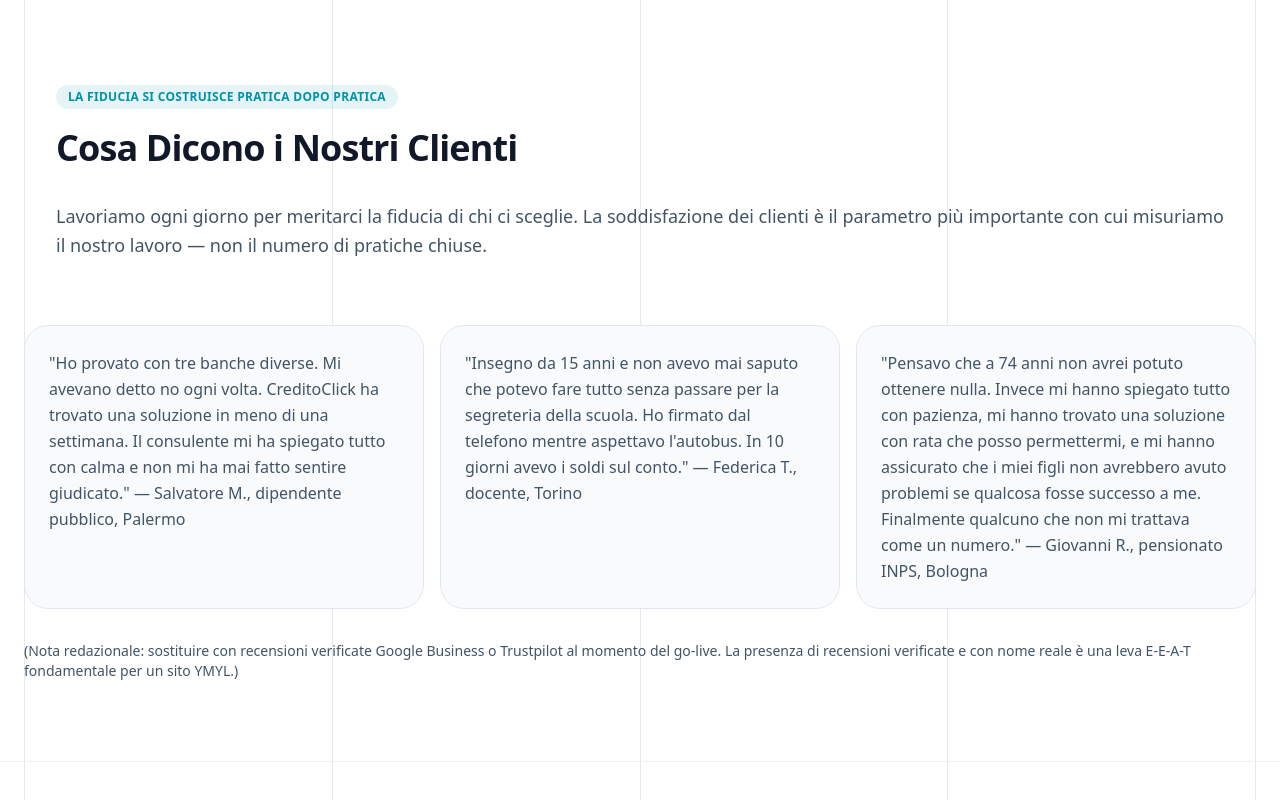
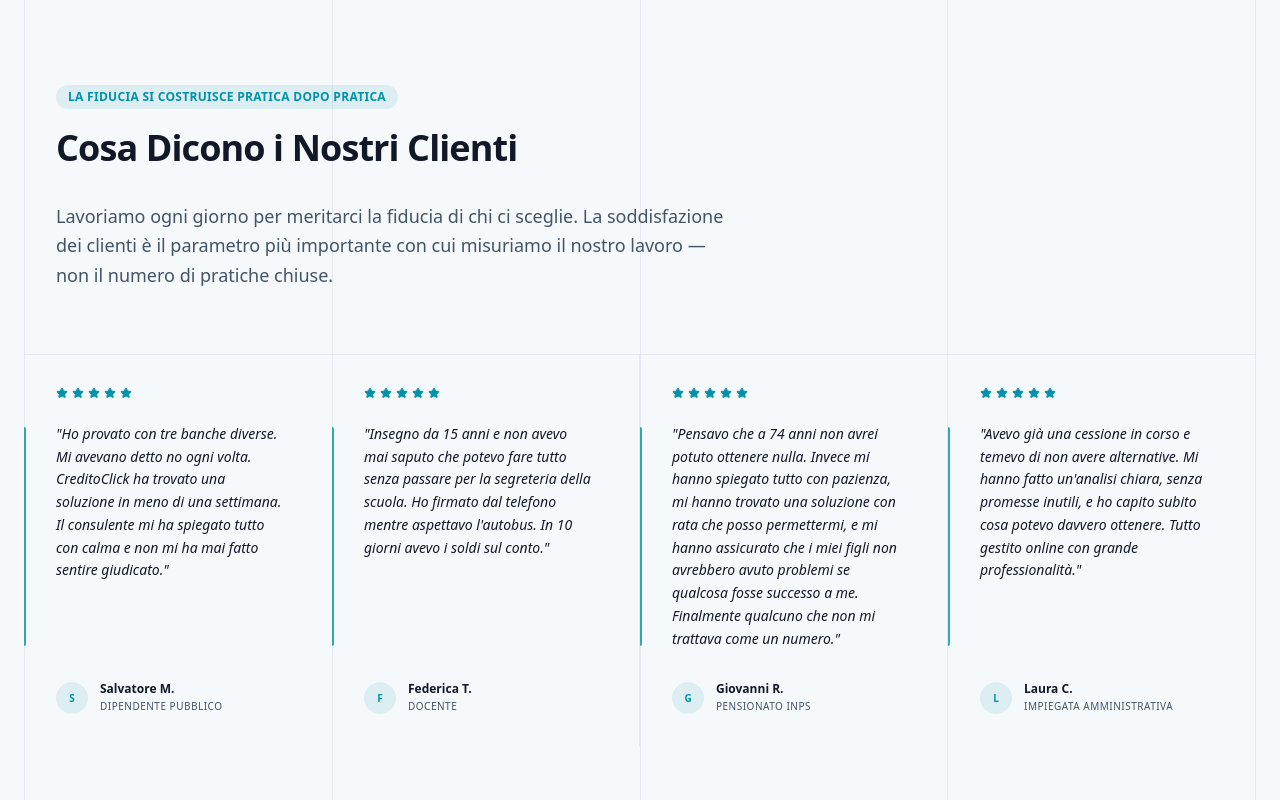
Before and after one commit to maddl-team/creditoclick, a Next.js app: page /chi-siamo in a window 1280 px wide. Shown: the part 10500-11300 px from the top of the page. Built offline with nearby package versions, Linux system fonts and the light colour scheme; no server answers.

Commit message:
fix chi siamo

```diff
--- a/src/components/about/ChiSiamoPageContent.tsx
+++ b/src/components/about/ChiSiamoPageContent.tsx
@@ -1,6 +1,6 @@
 "use client";
 
-import { ArrowRight, MessageCircle } from "lucide-react";
+import { ArrowRight, MessageCircle, Star } from "lucide-react";
 import { Badge } from "@/components/ui/Badge";
 import { CalloutSection } from "@/components/ui/CalloutSection";
 import { FaqSection } from "@/components/ui/FaqSection";
@@ -10,6 +10,7 @@
 import { FeatureListSection } from "@/components/products/sections/FeatureListSection";
 import { ComparisonTable } from "@/components/ui/ComparisonTable";
 import { ProductFinalCtaSection } from "@/components/products/sections/ProductFinalCtaSection";
+import { cn } from "@/lib/utils";
 import {
   CHI_SIAMO_COMPETENZE,
   CHI_SIAMO_CONFORMITA,
@@ -23,7 +24,6 @@
   CHI_SIAMO_RECENSIONI,
   CHI_SIAMO_STORIA,
   CHI_SIAMO_TEAM,
-  CHI_SIAMO_TRASPARENZA,
   CHI_SIAMO_VALORI,
 } from "@/content/chiSiamo";
 
@@ -188,33 +188,59 @@
         </div>
       </CalloutSection>
 
-      <Section className="bg-white border-t border-slate-200/60">
-        <div className="space-y-8">
-          <SectionIntro badge={CHI_SIAMO_RECENSIONI.title} title={CHI_SIAMO_RECENSIONI.sectionTitle} description={<p>{CHI_SIAMO_RECENSIONI.intro}</p>} />
-          <div className="grid grid-cols-1 lg:grid-cols-3 gap-4">
-            {CHI_SIAMO_RECENSIONI.cards.map((card) => (
-              <div key={card} className="rounded-2xl border border-slate-200 bg-slate-50 p-6 text-text-secondary leading-relaxed">
-                {card}
-              </div>
-            ))}
+      <Section className="bg-surface-subtle border-t border-slate-200/60">
+        <div className="grid grid-cols-1 lg:grid-cols-4 gap-0">
+          <div className="lg:col-span-4 p-6 md:p-8 mb-8">
+            <Badge variant="subtle" className="mb-4">{CHI_SIAMO_RECENSIONI.title}</Badge>
+            <h2 className="text-3xl md:text-4xl font-bold tracking-tight text-text-primary mb-8 leading-tight max-w-3xl">
+              {CHI_SIAMO_RECENSIONI.sectionTitle}
+            </h2>
+            <p className="text-lg text-text-secondary leading-relaxed max-w-2xl">{CHI_SIAMO_RECENSIONI.intro}</p>
           </div>
-          <p className="text-sm text-text-secondary">{CHI_SIAMO_RECENSIONI.note}</p>
+
+          <div className="lg:col-span-4 grid grid-cols-1 md:grid-cols-2 lg:grid-cols-4 gap-0 border-t border-slate-200/90">
+            {CHI_SIAMO_RECENSIONI.cards.map((card, i) => {
+              const [quotePart, authorPart = ""] = card.split(" — ");
+              const [author = "", role = ""] = authorPart.split(", ");
+              return (
+                <div
+                  key={card}
+                  className={cn(
+                    "flex flex-col h-full p-6 md:p-8 transition-all duration-300 group relative",
+                    i !== CHI_SIAMO_RECENSIONI.cards.length - 1 && "lg:border-r border-slate-200/90",
+                    i % 2 === 0 && "md:border-r lg:border-r-0",
+                    i < 2 && "border-b md:border-b-0"
+                  )}
+                >
+                  <div className="flex gap-1 mb-6">
+                    {[...Array(5)].map((_, starIdx) => (
+                      <Star key={starIdx} className="w-3 h-3 fill-brand-indigo text-brand-indigo" />
+                    ))}
+                  </div>
+
+                  <div className="relative mb-8 flex-grow">
+                    <div className="absolute -left-[24px] md:-left-[32px] top-1 bottom-1 w-[2px] bg-brand-indigo opacity-80 group-hover:w-[3px] group-hover:opacity-100 transition-all rounded-r-full" />
+                    <p className="text-text-primary text-sm leading-relaxed italic pr-4">{quotePart}</p>
+                  </div>
+
+                  <div className="flex items-center gap-3">
+                    <div className="w-8 h-8 rounded-full bg-brand-indigo/10 flex items-center justify-center text-brand-indigo font-bold text-[10px]">
+                      {author.charAt(0)}
+                    </div>
+                    <div>
+                      <p className="text-xs font-bold text-text-primary leading-none mb-1">{author}</p>
+                      <p className="text-[10px] text-text-secondary uppercase tracking-wider font-medium">{role}</p>
+                    </div>
+                  </div>
+                </div>
+              );
+            })}
+          </div>
+
         </div>
       </Section>
 
       <FaqSection sectionId="faq" sectionClassName="border-t border-slate-200/60" badge={CHI_SIAMO_FAQ.sectionTitle} title={CHI_SIAMO_FAQ.title} items={CHI_SIAMO_FAQ.items} />
-
-      <FeatureListSection
-        badge={CHI_SIAMO_TRASPARENZA.title}
-        title={CHI_SIAMO_TRASPARENZA.sectionTitle}
-        intro=""
-        items={CHI_SIAMO_TRASPARENZA.items}
-        icon={MessageCircle}
-        splitMode="colon"
-        theme="indigo"
-        sectionClassName="bg-white border-t border-slate-200/60 overflow-visible"
-        stickyIntro
-      />
 
       <ProductFinalCtaSection
         title={CHI_SIAMO_FINAL_CTA.title}
--- a/src/content/chiSiamo.ts
+++ b/src/content/chiSiamo.ts
@@ -135,6 +135,7 @@
     "\"Ho provato con tre banche diverse. Mi avevano detto no ogni volta. CreditoClick ha trovato una soluzione in meno di una settimana. Il consulente mi ha spiegato tutto con calma e non mi ha mai fatto sentire giudicato.\" — Salvatore M., dipendente pubblico, Palermo",
     "\"Insegno da 15 anni e non avevo mai saputo che potevo fare tutto senza passare per la segreteria della scuola. Ho firmato dal telefono mentre aspettavo l'autobus. In 10 giorni avevo i soldi sul conto.\" — Federica T., docente, Torino",
     "\"Pensavo che a 74 anni non avrei potuto ottenere nulla. Invece mi hanno spiegato tutto con pazienza, mi hanno trovato una soluzione con rata che posso permettermi, e mi hanno assicurato che i miei figli non avrebbero avuto problemi se qualcosa fosse successo a me. Finalmente qualcuno che non mi trattava come un numero.\" — Giovanni R., pensionato INPS, Bologna",
+    "\"Avevo già una cessione in corso e temevo di non avere alternative. Mi hanno fatto un'analisi chiara, senza promesse inutili, e ho capito subito cosa potevo davvero ottenere. Tutto gestito online con grande professionalità.\" — Laura C., impiegata amministrativa, Bari",
   ],
   note:
     "(Nota redazionale: sostituire con recensioni verificate Google Business o Trustpilot al momento del go-live. La presenza di recensioni verificate e con nome reale è una leva E-E-A-T fondamentale per un sito YMYL.)",
```
